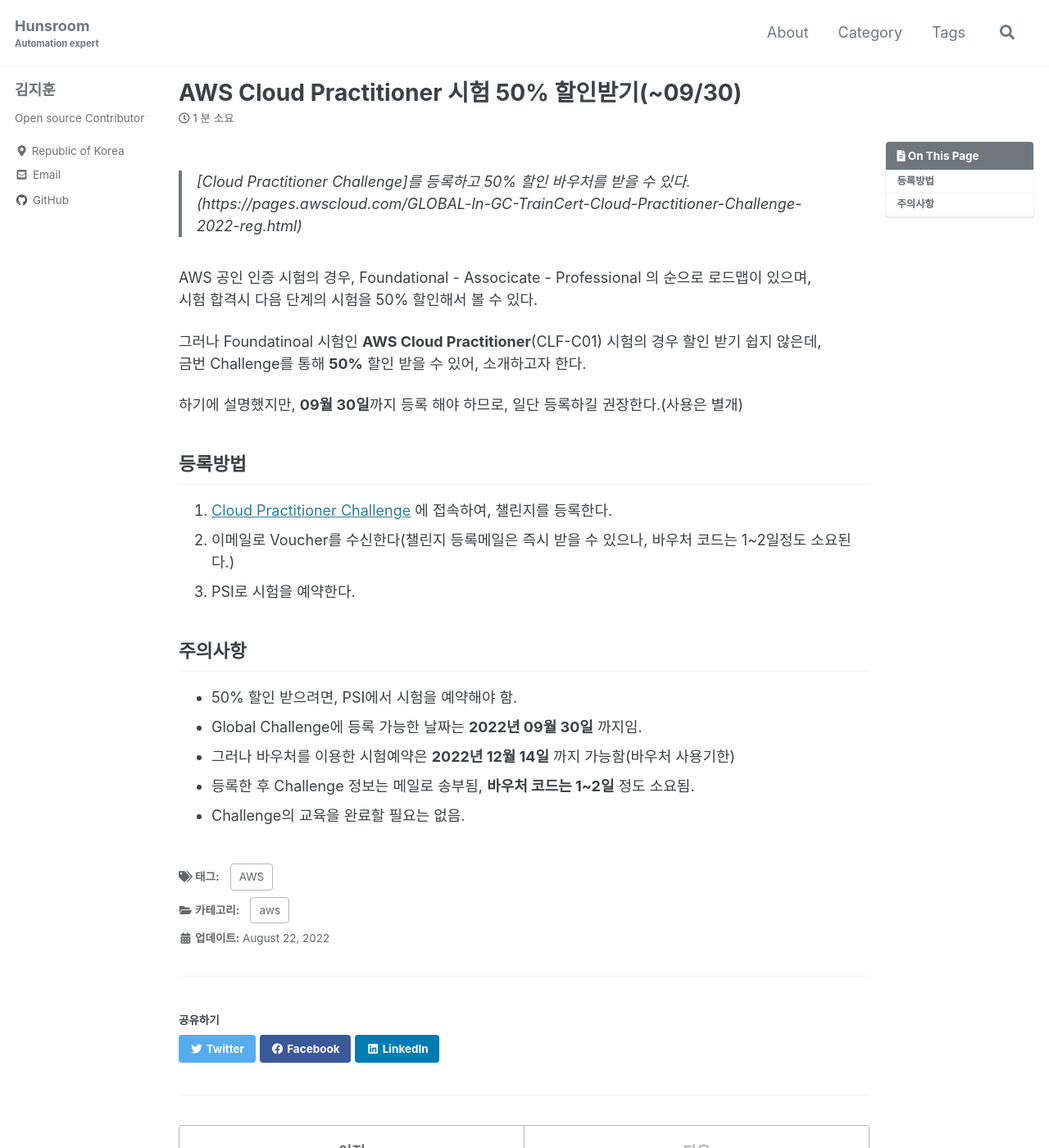
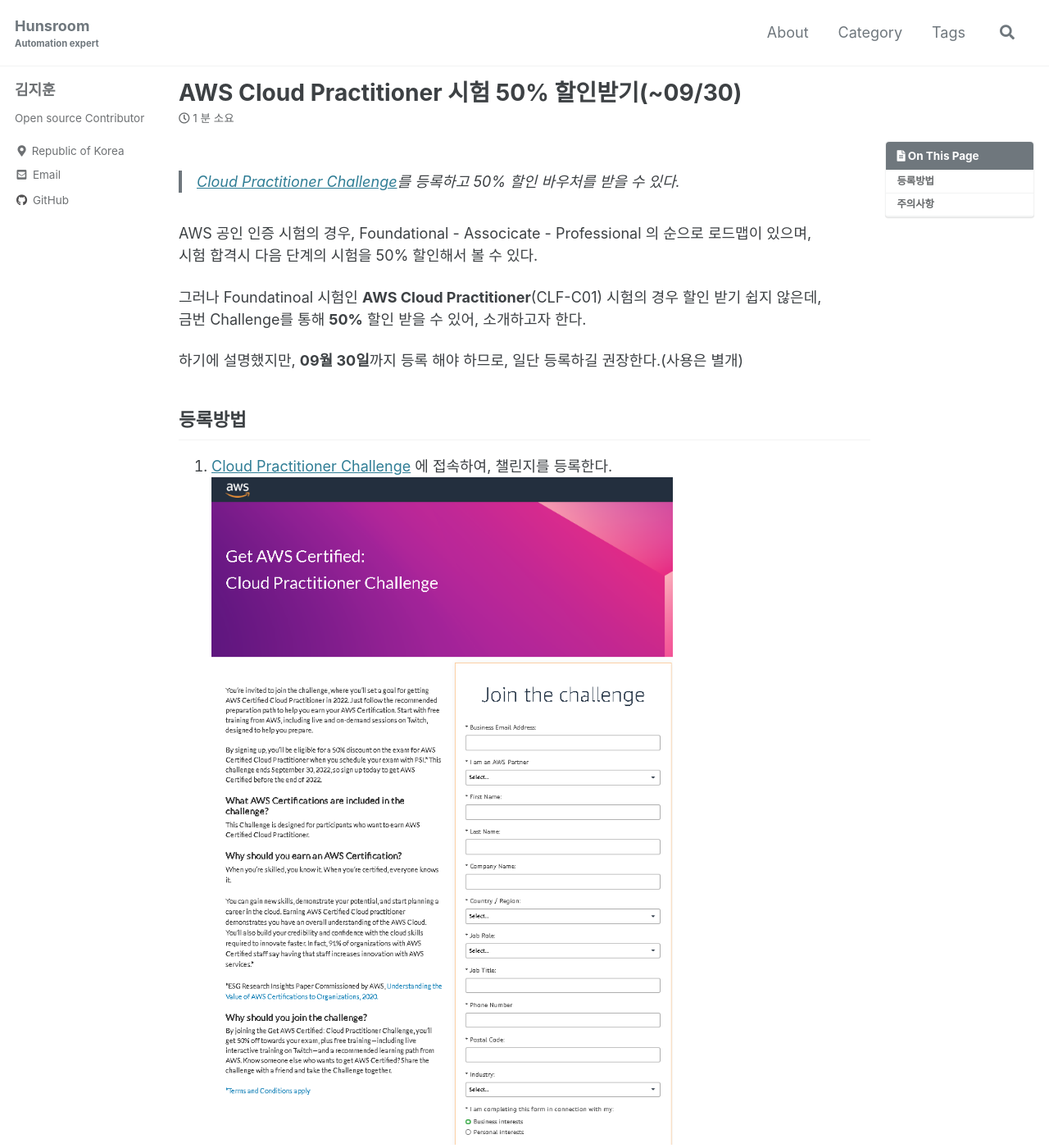
Before and after one commit to shblue21/shblue21.github.io, a Jekyll site: the page built from _posts/aws/2022-08-23-AWS-Cloud-Practitioner-시험-50%-할인받기(~09.30).md, in a window 1280 px wide and 1400 px high. Shown: the whole window at 82% size. Built offline with Jekyll 4.4.1, drawn with Linux system fonts in a browser that asks for light colours; cached includes are drawn as plain includes; comment, search, counter and statistics services are not loaded; some of the changed text lies outside the part shown.

Commit message:
aws 할인

```diff
--- a/_posts/aws/2022-08-23-AWS-Cloud-Practitioner-시험-50%-할인받기(~09.30).md
+++ b/_posts/aws/2022-08-23-AWS-Cloud-Practitioner-시험-50%-할인받기(~09.30).md
@@ -8,7 +8,7 @@
   - AWS
 toc: true
 ---
-> [Cloud Practitioner Challenge]를 등록하고 50% 할인 바우처를 받을 수 있다.(https://pages.awscloud.com/GLOBAL-ln-GC-TrainCert-Cloud-Practitioner-Challenge-2022-reg.html)
+> [Cloud Practitioner Challenge](https://pages.awscloud.com/GLOBAL-ln-GC-TrainCert-Cloud-Practitioner-Challenge-2022-reg.html)를 등록하고 50% 할인 바우처를 받을 수 있다.
 
 AWS 공인 인증 시험의 경우, Foundational - Associcate - Professional 의 순으로 로드맵이 있으며,
 시험 합격시 다음 단계의 시험을 50% 할인해서 볼 수 있다.
@@ -20,8 +20,12 @@
 
 ## 등록방법
 1. [Cloud Practitioner Challenge](https://pages.awscloud.com/GLOBAL-ln-GC-TrainCert-Cloud-Practitioner-Challenge-2022-reg.html) 에 접속하여, 챌린지를 등록한다.
-2. 이메일로 Voucher를 수신한다(챌린지 등록메일은 즉시 받을 수 있으나, 바우처 코드는 1~2일정도 소요된다.)
-3. PSI로 시험을 예약한다.
+![Exam001](/img/220823_AWSExam_1.png){: width="70%" height="70%"}
+2. 이메일로 Voucher를 수신한다
+(챌린지 등록메일은 즉시 받을 수 있으나, 바우처 코드는 1~2일 이후 메일이 온다.)
+![Exam002](/img/220823_AWSExam_2.png){: width="70%" height="70%"}
+3. **PSI**로 시험을 신청하며,(Pearson Vue가 아님) Voucher 코드를 입력한다.
+![Exam003](/img/220823_AWSExam_3.png)
 
 ## 주의사항
 - 50% 할인 받으려면, PSI에서 시험을 예약해야 함.
```
Also changed, not shown: img/220823_AWSExam_1.png (added), img/220823_AWSExam_2.png (added), img/220823_AWSExam_3.png (added).
